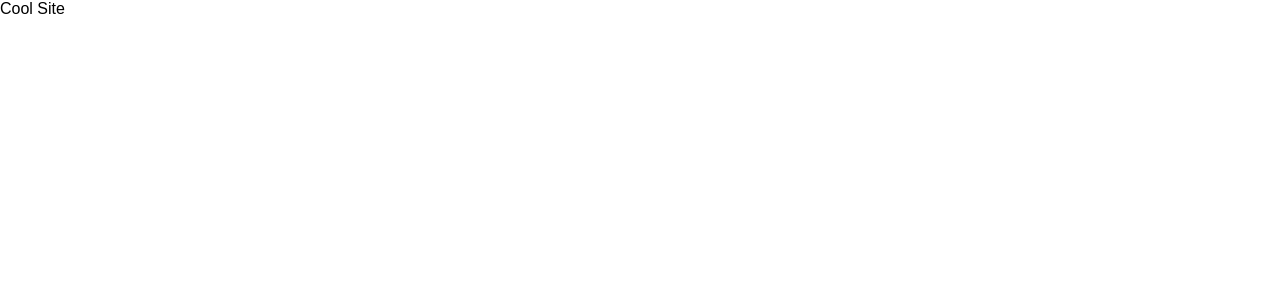
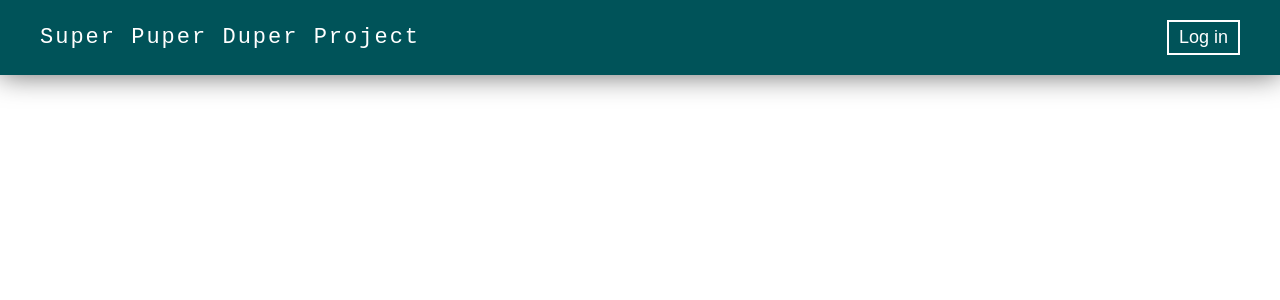
Before and after one commit to Yauheni-blr/vww-sc, a React (Create React App) app in the folder client/: page / in a window 1280 px wide. Shown: the top 300 px of the page. Built offline with nearby package versions, Linux system fonts and the light colour scheme.

Commit message:
Header migrated

```diff
--- a/client/src/components/App.js
+++ b/client/src/components/App.js
@@ -1,12 +1,16 @@
 import React, { Component } from 'react';
+
+import Header from './Header/Header';
 
 import './App.css';
 
 class App extends Component {
   render() {
     return (
-      <div className="App">
-        Cool Site
+      <div className="app">
+        <Header
+          projectName="Super Puper Duper Project"
+        />
       </div>
     );
   }
--- /dev/null
+++ b/client/src/components/Header/Header.css
@@ -0,0 +1,36 @@
+.main__header {
+  background-color: #005359;
+  display: flex;
+  padding: 20px 40px;
+  color: #ffffff;
+  align-items: baseline;
+  box-shadow: 0 0 29px 0 rgba(0,0,0,0.6);
+}
+
+.main__header__logo-item {
+  letter-spacing: 2px;
+  font-family: monospace;
+  font-weight: lighter;
+  font-size: 22px;
+}
+
+.main__header__auth {
+  margin-left: auto;
+}
+
+.main__header__auth-item {
+  background-color: #005359;
+  border: 2px solid #ffffff;
+  color: #ffffff;
+  padding: 5px 10px;
+  font-size: 18px;
+  transition: all .3s;
+  cursor: pointer;
+}
+
+.main__header__auth-item:hover {
+  color: #005359;
+  background-color: #ffffff;
+  border-color: #005359;
+
+}
--- /dev/null
+++ b/client/src/components/Header/Header.js
@@ -0,0 +1,23 @@
+import React, { Component } from 'react'
+
+import './Header.css'
+
+export default class Header extends Component {
+    render() {
+      return (
+          <div className="main__header">
+            <div className="main__header__logo">
+              <span className="main__header__logo-item">
+                { this.props.projectName }
+              </span>
+            </div>
+
+            <div className="main__header__auth">
+              <button className="main__header__auth-item">
+                Log in
+              </button>
+            </div>
+          </div>
+        )
+    }
+}
```
